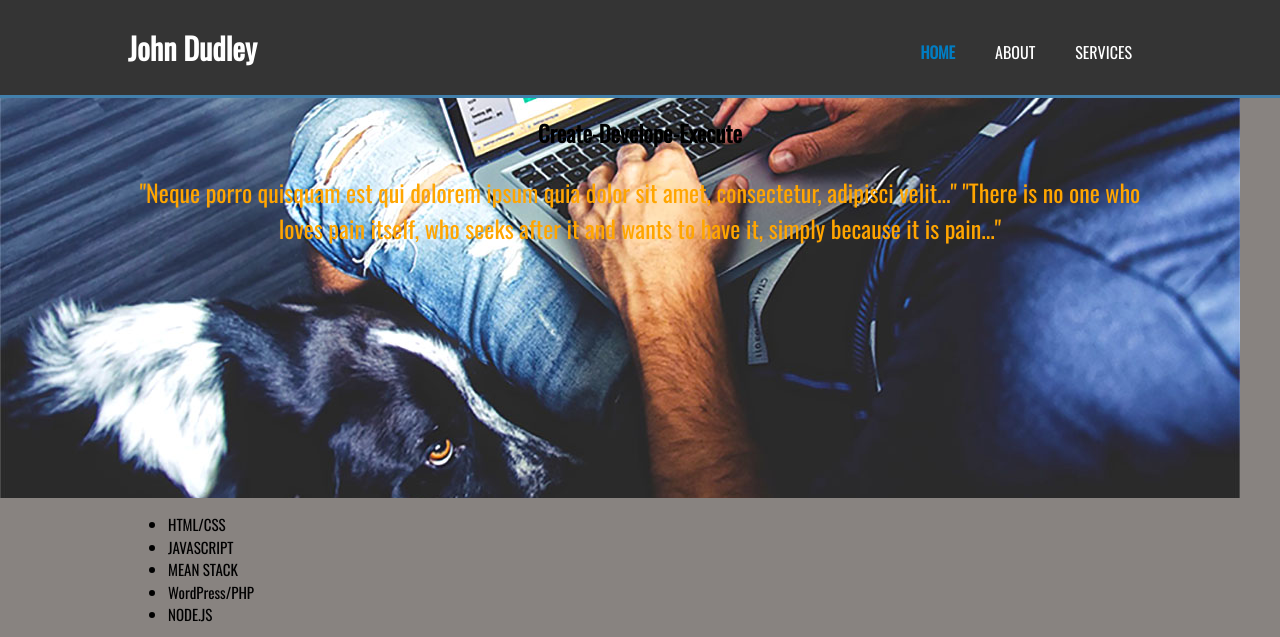
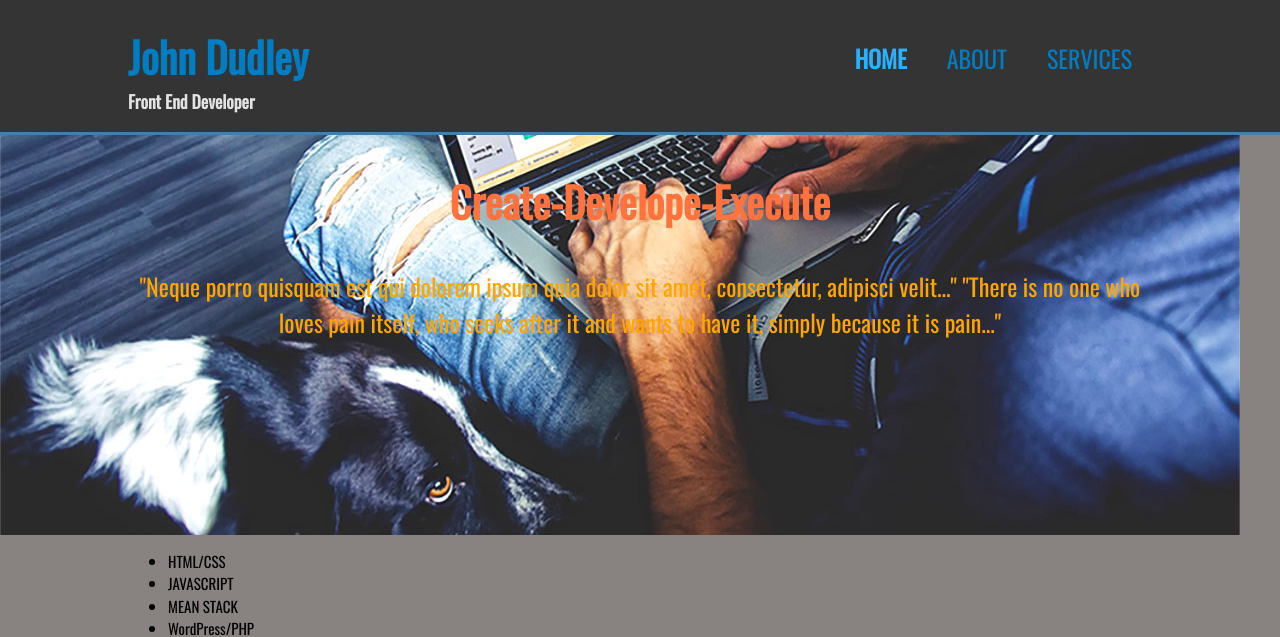
Before and after one commit to dudleyinc3/expanded_port, a website: page app/assets/index.html in a window 1280 px wide. Shown: the top 637 px of the page. Drawn offline with nearby package versions, Linux system fonts and the light colour scheme.

Commit message:
header and links css

```diff
--- a/app/assets/index.html
+++ b/app/assets/index.html
@@ -15,6 +15,7 @@
 		<div class="container">
 			<div id="name">
 				<h1>John Dudley</h1>
+				<h3>Front End Developer</h3>
 			</div>
 				<nav>
 					<ul>
--- a/app/assets/styles/style.css
+++ b/app/assets/styles/style.css
@@ -1,5 +1,5 @@
 /*$mainGray: #888380;*/
-
+/*$mainBlue: #017dc3;*/
 body {
 	font: 15px/1.5 oswald, arial;
 	padding: 0;
@@ -49,14 +49,22 @@ header #name {
 
 header #name h1 {
 	margin: 0;
+	color: #017dc3;
+}
+
+header #name h3 {
+	padding-top: 0;
+	margin-top: 0;
+	color: #e3e3e3;
 }
 
 header nav {
 	float: right;
+	padding-bottom: 0;
 }
 
 header .current a {
-	color: #017dc3;
+	color: #29b1ff;
 	font-weight: bold;
 }
 
@@ -73,7 +81,18 @@ header a:hover {
 	text-align: center;
 }
 
+h1 {
+	color: #ff723d;
+	font-size: 42px;
+}
+
 p {
 	color: orange;
 	font-size: 24px;
 }
+
+header a {
+	color: #017dc3;
+	font-size: 24px;
+	padding-top: 25px;
+}
--- a/app/post_ap_css/styles/style.css
+++ b/app/post_ap_css/styles/style.css
@@ -1,5 +1,5 @@
 /*$mainGray: #888380;*/
-
+/*$mainBlue: #017dc3;*/
 body {
 	font: 15px/1.5 oswald, arial;
 	padding: 0;
@@ -49,14 +49,22 @@ header #name {
 
 header #name h1 {
 	margin: 0;
+	color: #017dc3;
+}
+
+header #name h3 {
+	padding-top: 0;
+	margin-top: 0;
+	color: #e3e3e3;
 }
 
 header nav {
 	float: right;
+	padding-bottom: 0;
 }
 
 header .current a {
-	color: #017dc3;
+	color: #29b1ff;
 	font-weight: bold;
 }
 
@@ -73,7 +81,18 @@ header a:hover {
 	text-align: center;
 }
 
+h1 {
+	color: #ff723d;
+	font-size: 42px;
+}
+
 p {
 	color: orange;
 	font-size: 24px;
 }
+
+header a {
+	color: #017dc3;
+	font-size: 24px;
+	padding-top: 25px;
+}
```
